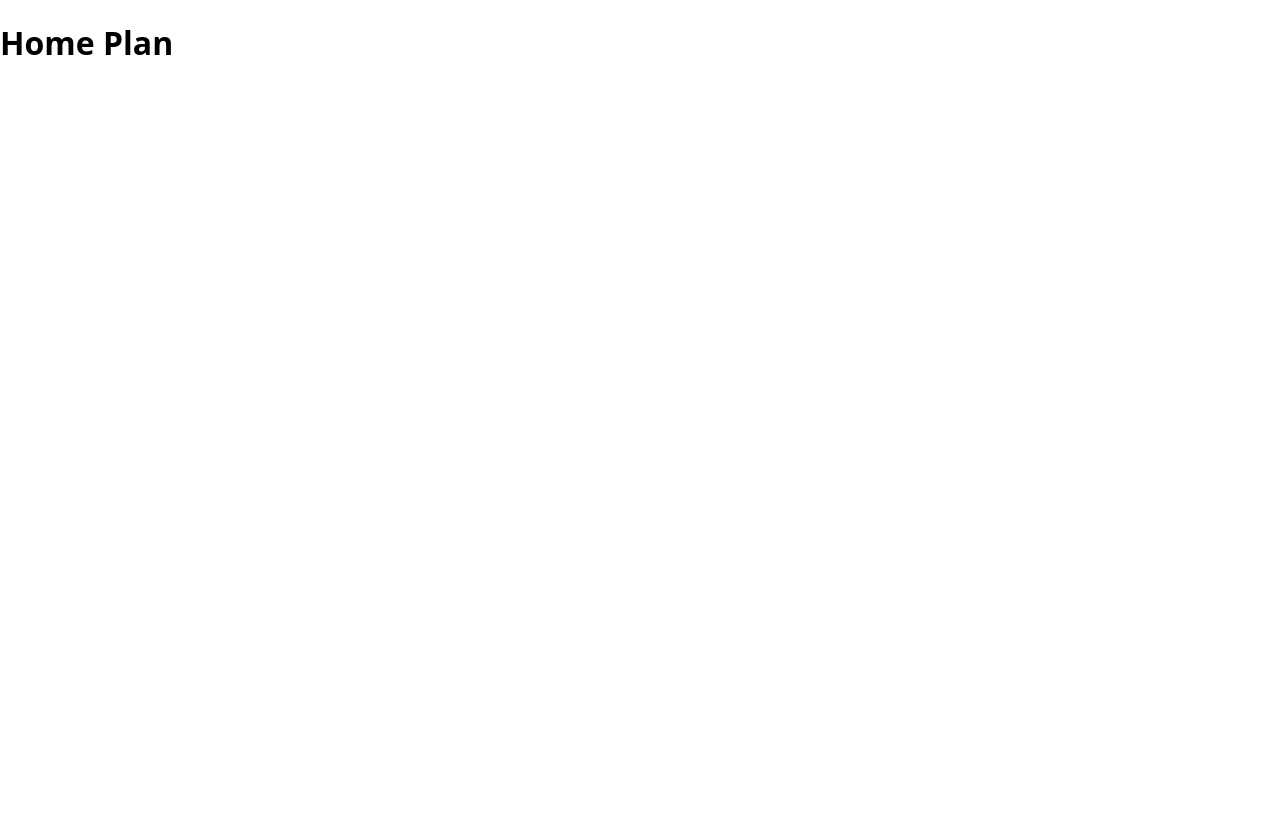
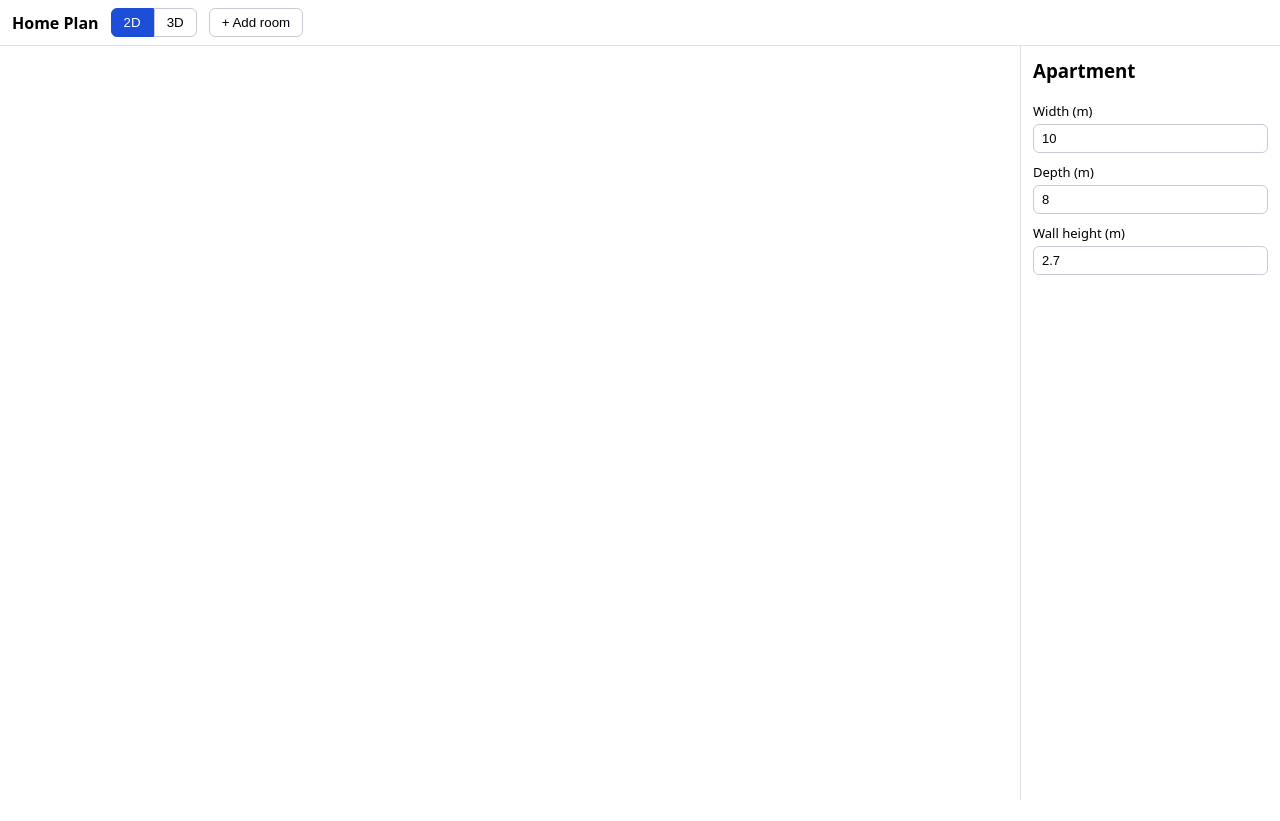
Before and after one commit to alextrevgoda/home-plan, a React (Vite) app: page / in a window 1280 px wide. After the commit the page ends 800 px from the top, so only its background shows below. Built offline with nearby package versions, Linux system fonts and the light colour scheme.

Commit message:
feat: UI shell with toolbar and properties panel
Co-Authored-By: Claude Fable 5 <noreply@anthropic.com>

```diff
--- a/src/ui/App.tsx
+++ b/src/ui/App.tsx
@@ -1,3 +1,19 @@
+import { usePlanStore } from '../store/planStore'
+import { PropertiesPanel } from './PropertiesPanel'
+import { Toolbar } from './Toolbar'
+
 export default function App() {
-  return <h1>Home Plan</h1>
+  const mode = usePlanStore((s) => s.mode)
+
+  return (
+    <div className="app">
+      <Toolbar />
+      <div className="main">
+        <div className="canvas-area">
+          {mode === '2d' ? <div data-testid="canvas-2d" /> : <div data-testid="canvas-3d" />}
+        </div>
+        <PropertiesPanel />
+      </div>
+    </div>
+  )
 }
--- /dev/null
+++ b/src/ui/NumberField.tsx
@@ -0,0 +1,35 @@
+import { useEffect, useState } from 'react'
+
+interface Props {
+  label: string
+  value: number
+  onCommit: (v: number) => void
+}
+
+export function NumberField({ label, value, onCommit }: Props) {
+  const [text, setText] = useState(String(value))
+
+  useEffect(() => {
+    setText(String(value))
+  }, [value])
+
+  const commit = () => {
+    const n = Number(text)
+    if (Number.isFinite(n)) onCommit(n)
+    else setText(String(value))
+  }
+
+  return (
+    <label className="field">
+      {label}
+      <input
+        value={text}
+        onChange={(e) => setText(e.target.value)}
+        onBlur={commit}
+        onKeyDown={(e) => {
+          if (e.key === 'Enter') (e.target as HTMLInputElement).blur()
+        }}
+      />
+    </label>
+  )
+}
--- /dev/null
+++ b/src/ui/PropertiesPanel.tsx
@@ -0,0 +1,69 @@
+import { polygonToRect } from '../model/geometry'
+import type { Apartment, Room } from '../model/types'
+import { usePlanStore } from '../store/planStore'
+import { NumberField } from './NumberField'
+
+export function PropertiesPanel() {
+  const plan = usePlanStore((s) => s.plan)
+  const selectedRoomId = usePlanStore((s) => s.selectedRoomId)
+  const room = plan.rooms.find((r) => r.id === selectedRoomId)
+
+  return (
+    <aside className="panel">
+      {room ? <RoomProps room={room} /> : <ApartmentProps apartment={plan.apartment} />}
+    </aside>
+  )
+}
+
+function ApartmentProps({ apartment }: { apartment: Apartment }) {
+  const setApartment = usePlanStore((s) => s.setApartment)
+  return (
+    <>
+      <h3>Apartment</h3>
+      <NumberField label="Width (m)" value={apartment.width} onCommit={(v) => setApartment({ width: v })} />
+      <NumberField label="Depth (m)" value={apartment.depth} onCommit={(v) => setApartment({ depth: v })} />
+      <NumberField
+        label="Wall height (m)"
+        value={apartment.wallHeight}
+        onCommit={(v) => setApartment({ wallHeight: v })}
+      />
+    </>
+  )
+}
+
+function RoomProps({ room }: { room: Room }) {
+  const updateRoomRect = usePlanStore((s) => s.updateRoomRect)
+  const renameRoom = usePlanStore((s) => s.renameRoom)
+  const setRoomColor = usePlanStore((s) => s.setRoomColor)
+  const deleteRoom = usePlanStore((s) => s.deleteRoom)
+
+  const rect = polygonToRect(room.polygon)
+  if (!rect) return null
+
+  return (
+    <>
+      <h3>Room</h3>
+      <label className="field">
+        Name
+        <input value={room.name} onChange={(e) => renameRoom(room.id, e.target.value)} />
+      </label>
+      <NumberField label="X (m)" value={rect.x} onCommit={(v) => updateRoomRect(room.id, { ...rect, x: v })} />
+      <NumberField label="Y (m)" value={rect.y} onCommit={(v) => updateRoomRect(room.id, { ...rect, y: v })} />
+      <NumberField
+        label="Width (m)"
+        value={rect.width}
+        onCommit={(v) => updateRoomRect(room.id, { ...rect, width: v })}
+      />
+      <NumberField
+        label="Height (m)"
+        value={rect.height}
+        onCommit={(v) => updateRoomRect(room.id, { ...rect, height: v })}
+      />
+      <label className="field">
+        Color
+        <input type="color" value={room.color} onChange={(e) => setRoomColor(room.id, e.target.value)} />
+      </label>
+      <button onClick={() => deleteRoom(room.id)}>Delete room</button>
+    </>
+  )
+}
--- /dev/null
+++ b/src/ui/Toolbar.tsx
@@ -0,0 +1,22 @@
+import { usePlanStore } from '../store/planStore'
+
+export function Toolbar() {
+  const mode = usePlanStore((s) => s.mode)
+  const setMode = usePlanStore((s) => s.setMode)
+  const addRoom = usePlanStore((s) => s.addRoom)
+
+  return (
+    <div className="toolbar">
+      <strong>Home Plan</strong>
+      <div className="mode-toggle">
+        <button className={mode === '2d' ? 'active' : ''} onClick={() => setMode('2d')}>
+          2D
+        </button>
+        <button className={mode === '3d' ? 'active' : ''} onClick={() => setMode('3d')}>
+          3D
+        </button>
+      </div>
+      <button onClick={() => addRoom()}>+ Add room</button>
+    </div>
+  )
+}
--- a/src/ui/app.css
+++ b/src/ui/app.css
@@ -1,2 +1,31 @@
 * { box-sizing: border-box; }
 html, body, #root { height: 100%; margin: 0; font-family: system-ui, sans-serif; }
+
+.app { display: flex; flex-direction: column; height: 100%; }
+.toolbar {
+  display: flex; gap: 12px; align-items: center;
+  padding: 8px 12px; border-bottom: 1px solid #dde1e6;
+}
+.toolbar button {
+  padding: 6px 12px; border: 1px solid #c7ccd4; border-radius: 6px;
+  background: #fff; cursor: pointer;
+}
+.mode-toggle { display: flex; gap: 0; }
+.mode-toggle button { border-radius: 0; }
+.mode-toggle button:first-child { border-radius: 6px 0 0 6px; }
+.mode-toggle button:last-child { border-radius: 0 6px 6px 0; }
+.mode-toggle button.active { background: #1d4ed8; color: #fff; border-color: #1d4ed8; }
+
+.main { display: flex; flex: 1; min-height: 0; }
+.canvas-area { flex: 1; position: relative; min-width: 0; }
+.panel { width: 260px; border-left: 1px solid #dde1e6; padding: 12px; overflow-y: auto; }
+.panel h3 { margin-top: 0; }
+.panel button { padding: 6px 12px; border: 1px solid #c7ccd4; border-radius: 6px; background: #fff; cursor: pointer; }
+
+.field { display: flex; flex-direction: column; gap: 4px; margin-bottom: 10px; font-size: 13px; }
+.field input { padding: 6px 8px; border: 1px solid #c7ccd4; border-radius: 6px; font-size: 13px; }
+
+.toast {
+  position: fixed; bottom: 16px; left: 50%; transform: translateX(-50%);
+  background: #1f2430; color: #fff; padding: 10px 16px; border-radius: 8px; z-index: 10;
+}
```
Also changed, not shown: 1 other file (tests, documents, lock files or other folders).
